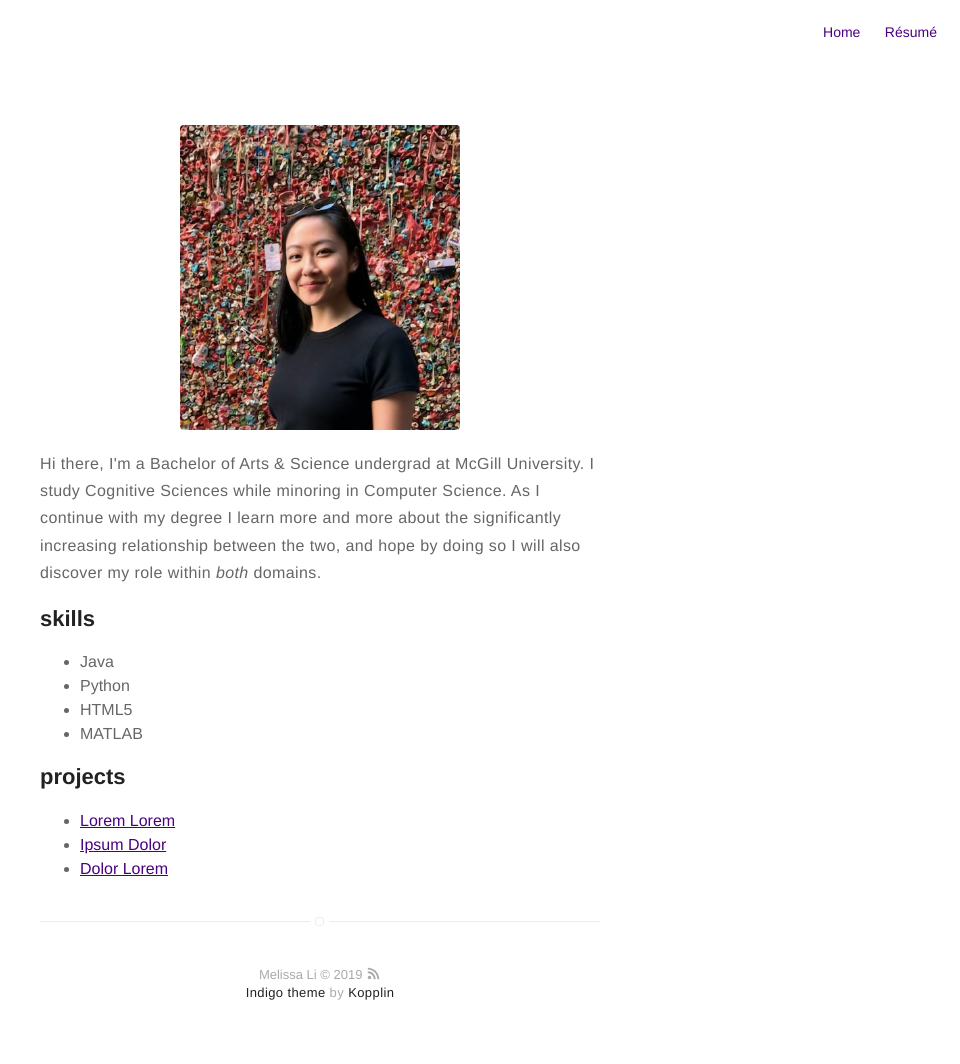
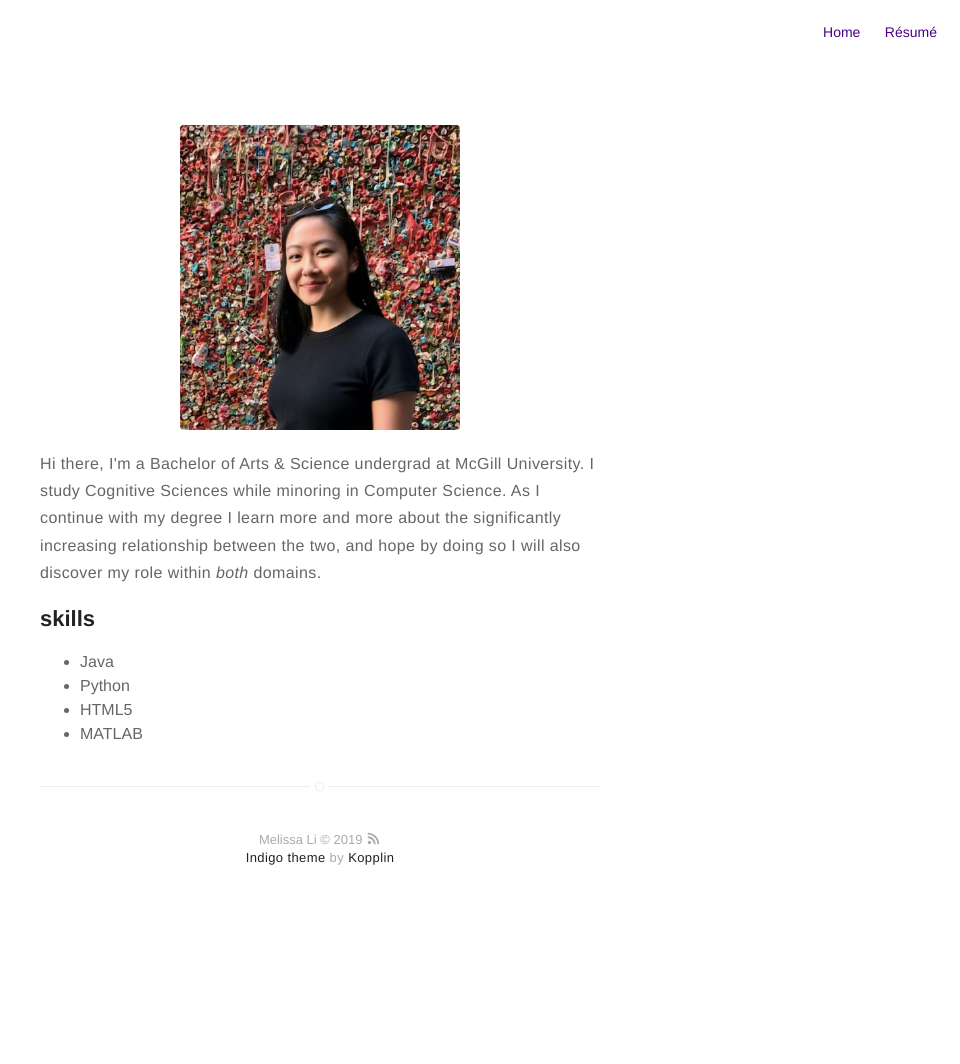
Before and after one commit to im-mel/im-mel.github.io, a Jekyll site: the page built from about.md, in a window 1280 px wide. Shown: the whole page, without its empty margins (320-1280 px from the left). Built offline with Jekyll 4.4.1, drawn with Linux system fonts in a browser that asks for light colours; after the commit the page ends 929 px from its top, so only the background shows below that.

Commit message:
Update about.md

```diff
--- a/about.md
+++ b/about.md
@@ -15,13 +15,3 @@ layout: page
 	<li>Python</li>
 	<li>HTML5</li>
 	<li>MATLAB</li>
-
-</ul>
-
-<h2>projects</h2>
-
-<ul>
-	<li><a href="https://github.com/">Lorem Lorem</a></li>
-	<li><a href="https://github.com/">Ipsum Dolor</a></li>
-	<li><a href="https://github.com/">Dolor Lorem</a></li>
-</ul>
```
